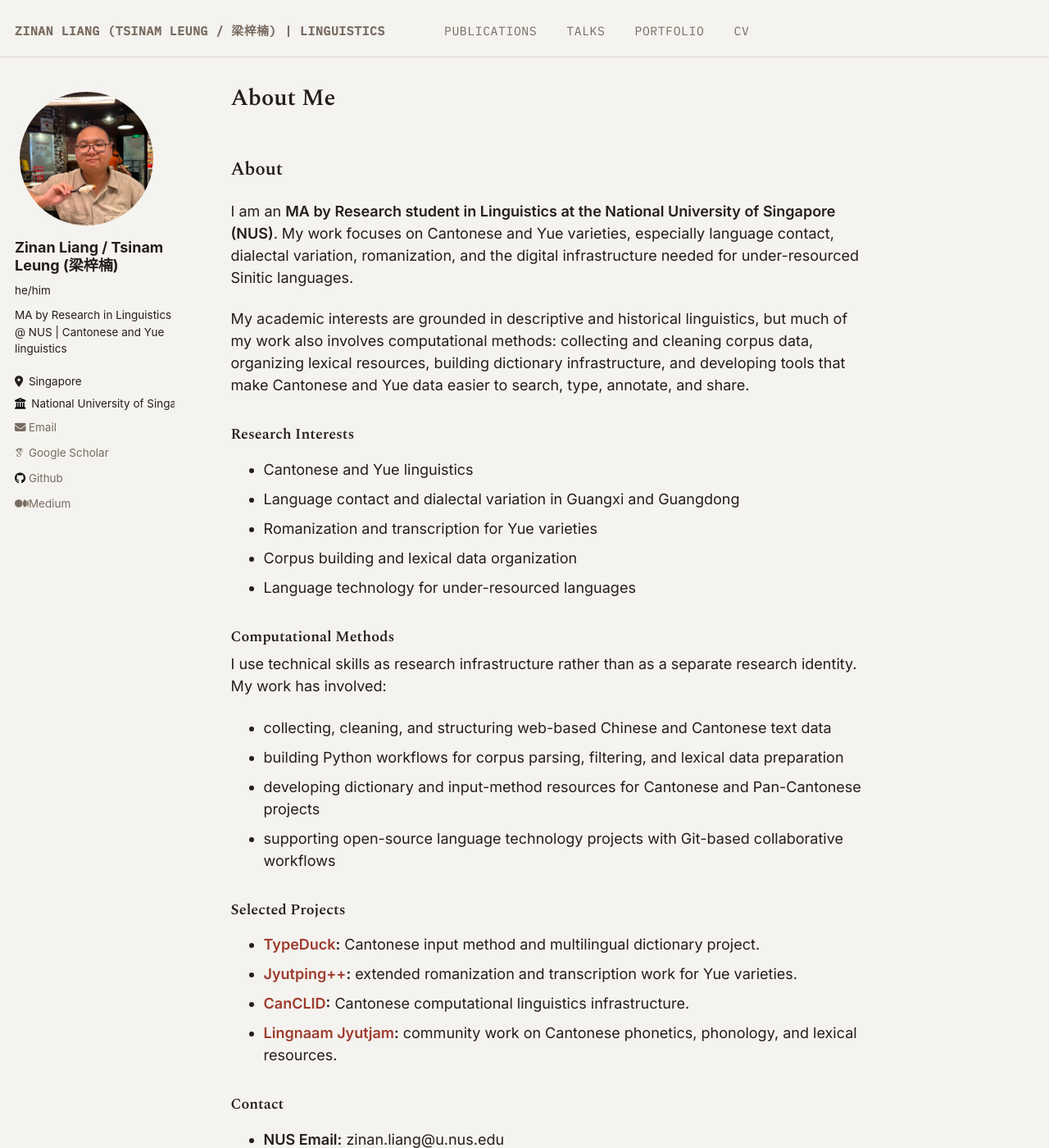
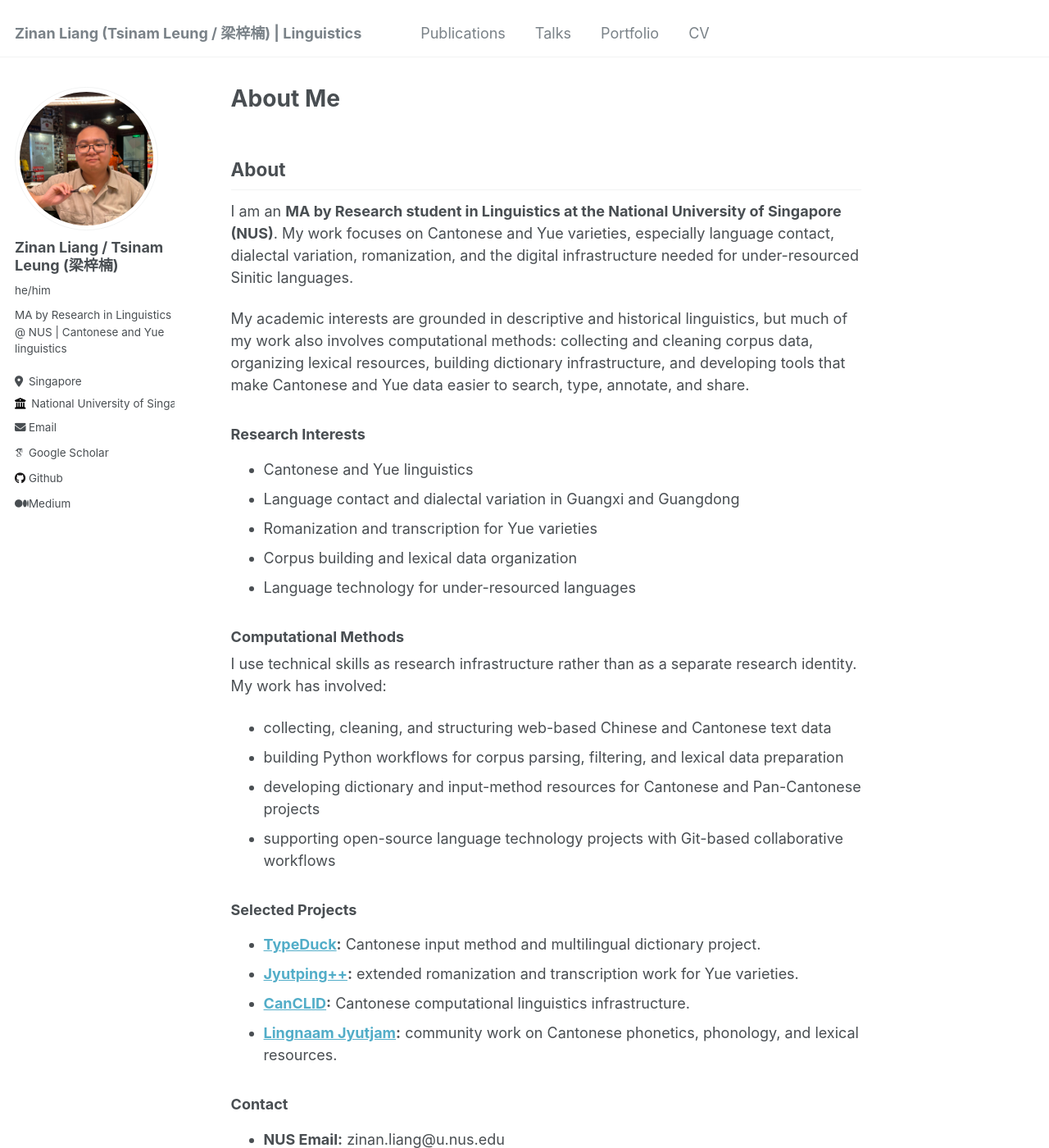
Before and after one commit to TsinamLeung/TsinamLeung.github.io, a Jekyll site: the page built from _pages/about.md, in a window 1280 px wide and 1400 px high. Shown: the whole window at 82% size. Built offline with Jekyll 4.4.1, drawn with Linux system fonts in a browser that asks for light colours; some web fonts are replaced.

Commit message:
Revert "Restyle site colors and fonts"
This reverts commit 455fbdad901f3baa570448724c6f638fcb6ba9c6.

```diff
--- a/_includes/head/custom.html
+++ b/_includes/head/custom.html
@@ -1,10 +1,6 @@
 {% include base_path %}
 
 <!-- start custom head snippets -->
-
-<link rel="preconnect" href="https://fonts.googleapis.com">
-<link rel="preconnect" href="https://fonts.gstatic.com" crossorigin>
-<link href="https://fonts.googleapis.com/css2?family=Spectral:ital,wght@0,300;0,400;0,500;0,600;1,400&family=Noto+Serif+TC:wght@400;600;700&family=IBM+Plex+Mono:wght@400;500&family=Inter:wght@400;500;600&display=swap" rel="stylesheet">
 
 <link rel="apple-touch-icon" sizes="57x57" href="{{ base_path }}/images/apple-touch-icon-57x57.png?v=M44lzPylqQ">
 <link rel="apple-touch-icon" sizes="60x60" href="{{ base_path }}/images/apple-touch-icon-60x60.png?v=M44lzPylqQ">
--- a/assets/css/main.scss
+++ b/assets/css/main.scss
@@ -39,100 +39,3 @@
 @import "vendor/font-awesome/brands";
 @import "vendor/magnific-popup/magnific-popup";
 @import "print";
-
-/* ===== Custom restyle: brick-red palette + fonts (colours/type only) ===== */
-:root{
-  --paper:#F4F3EF;
-  --paper-2:#EAE8E2;
-  --ink:#241E1C;
-  --brick:#9E3B2E;
-  --brick-deep:#7C2C22;
-  --accent:#A8703A;
-  --faded:#786B60;
-  --rule:#D8D5CC;
-}
-
-/* Base */
-body{
-  background:var(--paper);
-  color:var(--ink);
-  font-family:"Inter", system-ui, -apple-system, sans-serif;
-}
-
-/* Headings - serif display */
-h1,h2,h3,h4,h5,h6,
-.page__title,.archive__item-title,.page__content h2{
-  font-family:"Spectral", Georgia, serif;
-  color:var(--ink);
-}
-
-/* CJK characters render in a serif TC face wherever they appear */
-:lang(zh),:lang(zh-Hant),.cjk{
-  font-family:"Noto Serif TC","Spectral",serif;
-}
-
-/* Links */
-a,
-.page__content a{
-  color:var(--brick);
-  text-decoration:none;
-}
-a:hover,
-.page__content a:hover{
-  color:var(--brick-deep);
-  text-decoration:underline;
-  text-underline-offset:2px;
-}
-
-/* Masthead / top nav */
-.masthead{
-  background:var(--paper);
-  border-bottom:1px solid var(--rule);
-}
-.masthead__inner-wrap,
-.greedy-nav{
-  background:transparent;
-}
-.site-title{
-  font-family:"Noto Serif TC","Spectral",serif;
-  color:var(--ink);
-}
-.greedy-nav a{
-  color:var(--faded);
-  font-family:"IBM Plex Mono", monospace;
-  font-size:.82em;
-  letter-spacing:.04em;
-  text-transform:uppercase;
-}
-.greedy-nav a:hover{ color:var(--brick); }
-.greedy-nav .visible-links a:before{ background:var(--brick); }
-
-/* Author sidebar */
-.author__name{ font-family:"Spectral",serif; }
-.author__urls a{ color:var(--faded); }
-.author__urls a:hover{ color:var(--brick); }
-
-/* Meta text, captions, breadcrumbs */
-.page__meta,.page__date,.archive__item-excerpt small,
-.breadcrumbs,.page__taxonomy{
-  color:var(--faded);
-  font-family:"IBM Plex Mono", monospace;
-}
-
-/* Code / monospace */
-code,pre,kbd,tt{
-  font-family:"IBM Plex Mono", monospace;
-}
-code{ background:var(--paper-2); color:var(--brick-deep); }
-pre,.highlight{ background:var(--paper-2); }
-
-/* Rules / dividers / buttons */
-hr{ border-color:var(--rule); }
-.btn--primary,.pagination a:hover{
-  background:var(--brick);
-  border-color:var(--brick);
-  color:#fff;
-}
-.btn--primary:hover{ background:var(--brick-deep); border-color:var(--brick-deep); }
-blockquote{ border-left-color:var(--accent); }
-/* ===== end custom restyle ===== */
```
